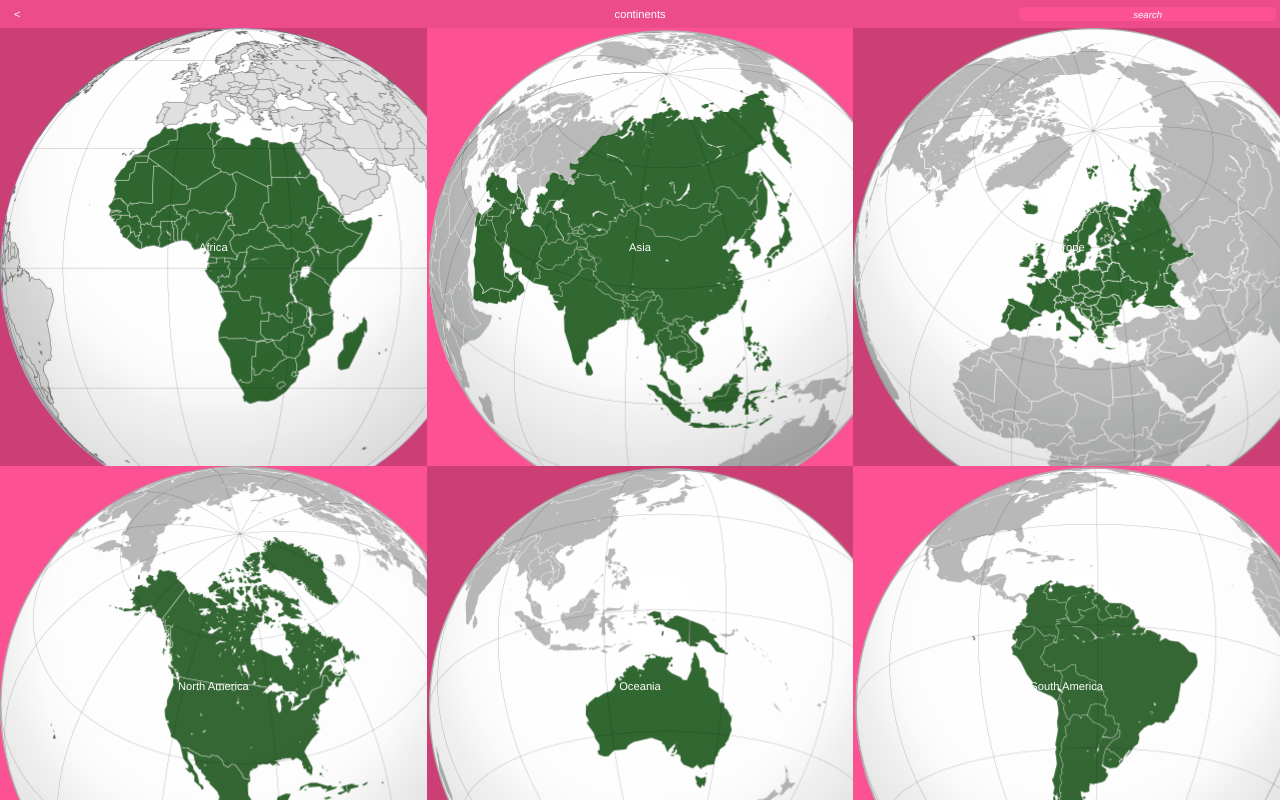
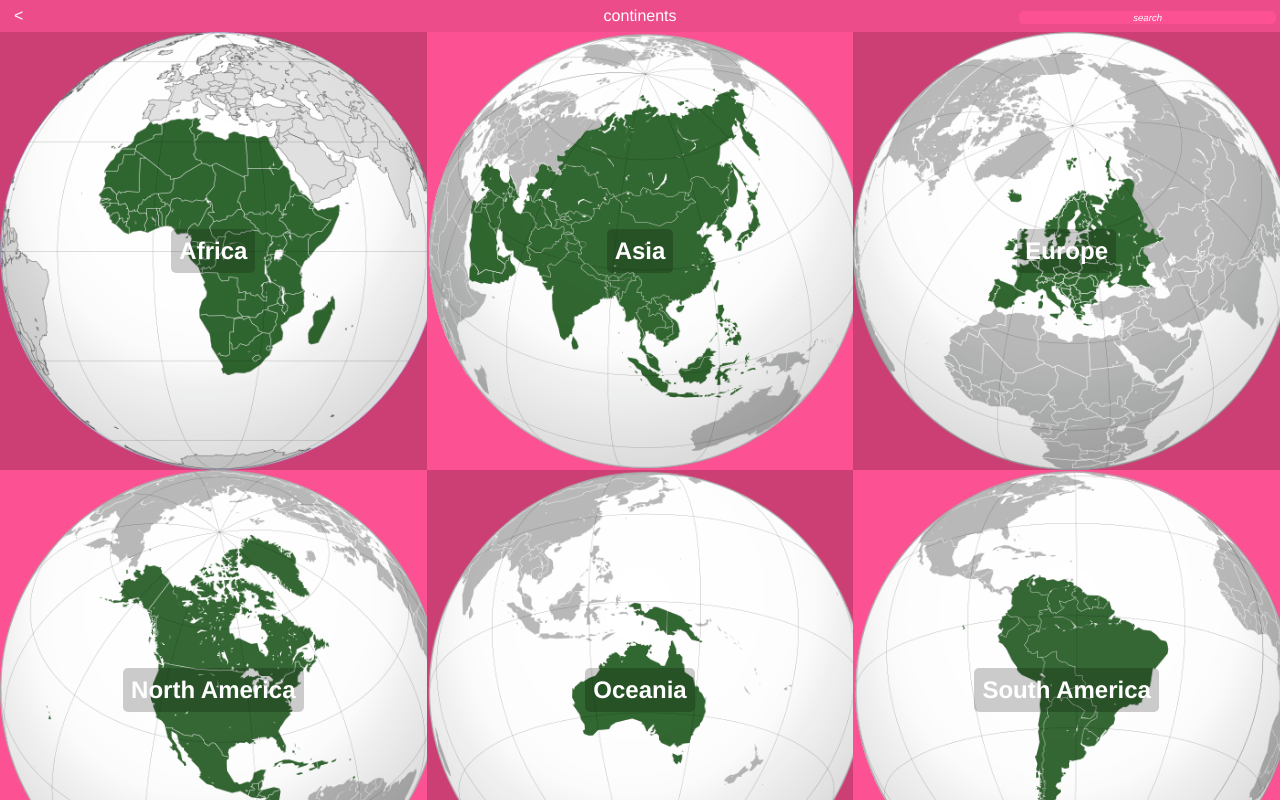
Before and after one commit to hsztan/Air-Quality, a React (Create React App) app: page / in a window 1280 px wide. Shown: the top 800 px of the page. Built offline with nearby package versions, Linux system fonts and the light colour scheme.

Commit message:
Add styles to cotinents page

```diff
--- a/src/components/Container/container.jsx
+++ b/src/components/Container/container.jsx
@@ -47,7 +47,7 @@ const Container = (props) => {
           <LocationList
             location={country}
             countryName={countryName}
-            countryImageUrl={`https://flagcdn.com/72x54/${country.toLowerCase()}.png`}
+            countryImageUrl={`https://flagcdn.com/256x192/${country.toLowerCase()}.png`}
             type="detail"
           />
         </div>
--- a/src/components/Container/container.styles.scss
+++ b/src/components/Container/container.styles.scss
@@ -18,11 +18,20 @@
   .continents {
     display: grid;
     grid-template-columns: repeat(auto-fill, minmax(calc(100% / 3), 1fr));
+    p {
+      padding: 0.5rem;
+      border-radius: 5px;
+        background-color: rgba(0, 0, 0, 0.2) !important;
+      }
     :nth-child(odd) {
+
        background-color: #cc3f74;
+
       }
+
     a {
-      font-size: 0.7rem;
+      font-size: 1.5rem;
+
       padding: 0.5rem;
       overflow-wrap: break-word;
       display: flex;
@@ -32,6 +41,12 @@
       color: inherit;
       background-color: #fc5193;
       height: 33vw;
+      background-repeat: no-repeat;
+      background-size: cover;
+      font-weight: bolder;
+
+
+
     }
   }
   .detail {
@@ -43,37 +58,64 @@
       display: flex;
       justify-content: space-between;
       align-items: center;
+
+      picture {
+          img {
+            width: 60vw;
+            height: 24.5vh;
+            object-fit: cover;
+            position: sticky;
+
+
+          }
+          .flag-details{
+            position: relative;
+            top: 50%;
+            left: 10vw;
+            height: 10vh ;
+            width: auto;
+          }
+        }
+
+
       .wrap {
         padding-top: 0.60rem;
         display: flex;
         flex-direction: column;
         text-align: right;
+
+
+
         h3 {
           width: 7rem;
           margin: 0;
-          margin-right: 0.75rem;
+          margin-right: 1rem;
           font-size: 1rem;
           text-transform: uppercase;
 
         }
         p {
           margin: 0;
-          margin-right: 0.75rem;
+          margin-right: 1rem;
           font-size: 0.50rem;
         }
       }
     }
     .bottom {
       .countries-list, .cities-list {
-        // img {
-        //   display: none;
-        // }
+        img {
+          position: absolute;
+          left: 1rem;
+          margin-top: 1rem;
+          height: 1.5rem;
+        }
         .wrap {
           color: #fff;
           font-weight: 300;
           font-size: 0.8rem;
           box-sizing: border-box;
-          padding: 0.5rem;
+          padding-right: 1rem;
+          padding-left: 5rem;
           display: flex;
           justify-content: space-between;
           align-items: center;
@@ -82,6 +124,7 @@
             font-size: inherit;
             font-weight: inherit;
             text-align: left;
+            font-weight: bolder;
           }
           .data {
             display: flex;
@@ -121,4 +164,7 @@
         }
       }
     }
+
+
+
 }
--- a/src/components/ContinentsPane/ContinentsPane.jsx
+++ b/src/components/ContinentsPane/ContinentsPane.jsx
@@ -11,26 +11,26 @@ const ContinentsPane = () => {
   return (
     <div className="continents">
       <Link style={{ backgroundImage: `url(${africaImg})` }} to="/AF">
-        Africa
+        <p>Africa</p>
       </Link>
       <Link style={{ backgroundImage: `url(${asiaImg})` }} to="/AS">
-        Asia
+        <p>Asia</p>
       </Link>
       <Link style={{ backgroundImage: `url(${europeImg})` }} to="/EU">
-        Europe
+        <p>Europe</p>
       </Link>
       <Link style={{ backgroundImage: `url(${northAmericaImg})` }} to="/NA">
-        North America
+        <p>North America</p>
       </Link>
       <Link style={{ backgroundImage: `url(${oceaniaImg})` }} to="/OC">
-        Oceania
+        <p>Oceania</p>
       </Link>
       <Link style={{ backgroundImage: `url(${southAmericaImg})` }} to="/SA">
-        South America
+        <p>South America</p>
       </Link>
       <Link to="#"></Link>
       <Link style={{ backgroundImage: `url(${antarticaImg})` }} to="/AN">
-        Antartica
+        <p>Antartica</p>
       </Link>
       <Link to="#"></Link>
     </div>
--- a/src/components/Location/Location.jsx
+++ b/src/components/Location/Location.jsx
@@ -7,7 +7,11 @@ const Location = (props) => {
     <div className={`location-${type}`}>
       {imageUrl ? (
         <picture>
-          <img src={imageUrl} alt="image" />
+          <img
+            src={imageUrl}
+            alt="image"
+            className={imageUrl.includes('flagcdn') ? 'flag-details' : ''}
+          />
         </picture>
       ) : null}
       <div className="wrap">
--- a/src/components/NavBar/NavBar.styles.scss
+++ b/src/components/NavBar/NavBar.styles.scss
@@ -1,6 +1,6 @@
 .nav-bar {
-  font-size: 0.7rem;
-  height: 12px;
+  font-size: 1rem;
+  height: 16px;
   color: #fff;
   display: flex;
   justify-content: space-between;
```
